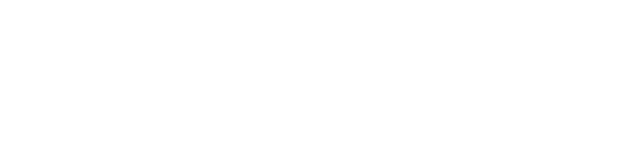
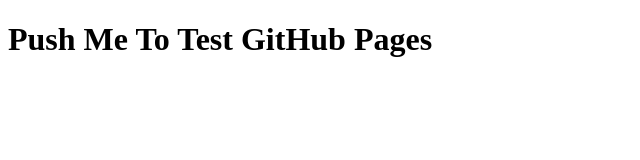
Before and after one commit to founa67/push_me, a plain HTML site: page index.html in a window 1280 px wide. Shown: the whole page, without its empty margins (0-640 px from the left). Drawn offline with Linux system fonts and the light colour scheme.

Commit message:
update index page

```diff
--- a/index.html
+++ b/index.html
@@ -3,9 +3,9 @@
 <head>
     <meta charset="UTF-8">
     <meta name="viewport" content="width=device-width, initial-scale=1.0">
-    <title>Document</title>
+    <title>Push Me</title>
 </head>
 <body>
-
+    <h1>Push Me To Test GitHub Pages</h1>
 </body>
 </html>
```
